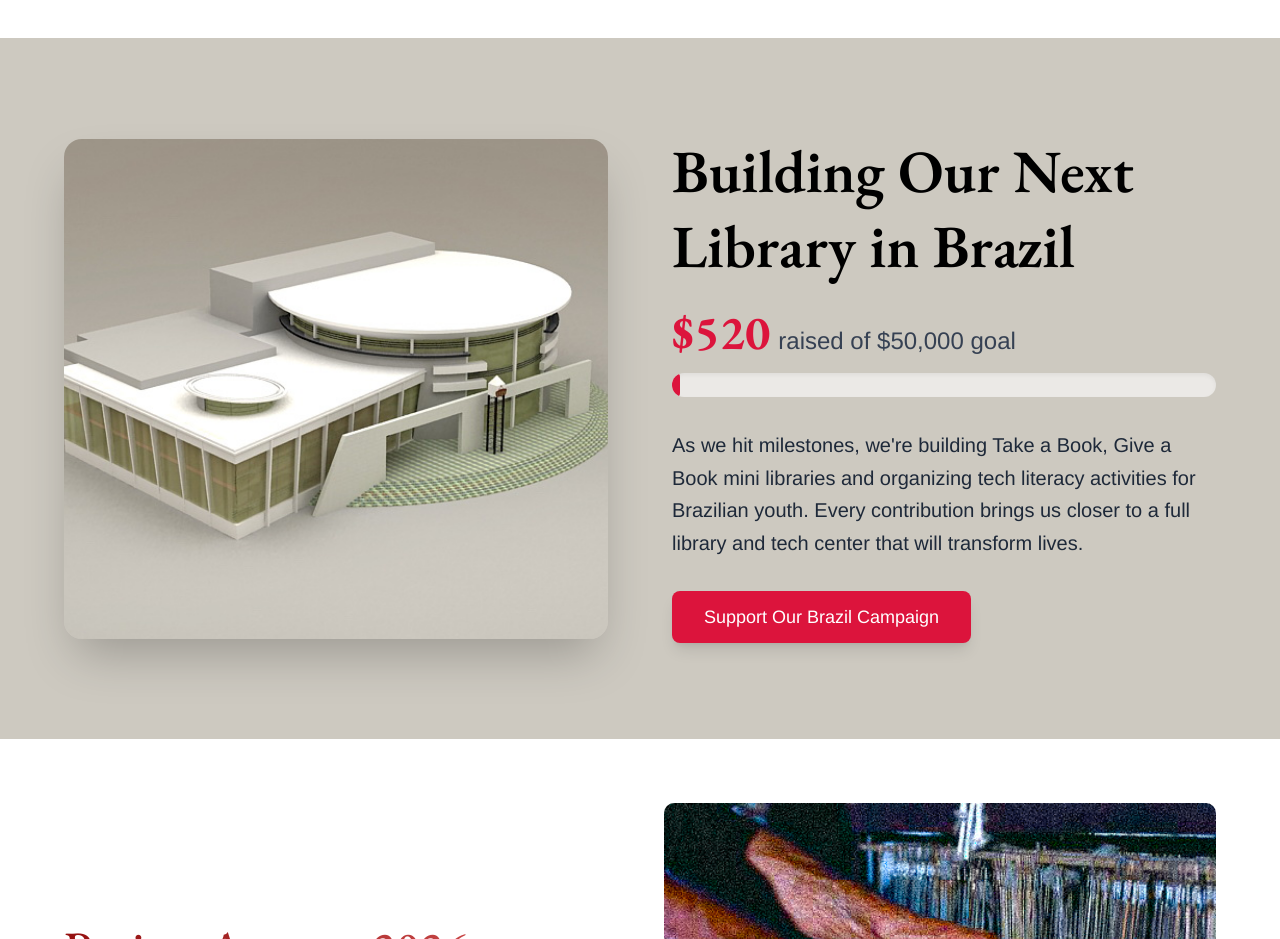
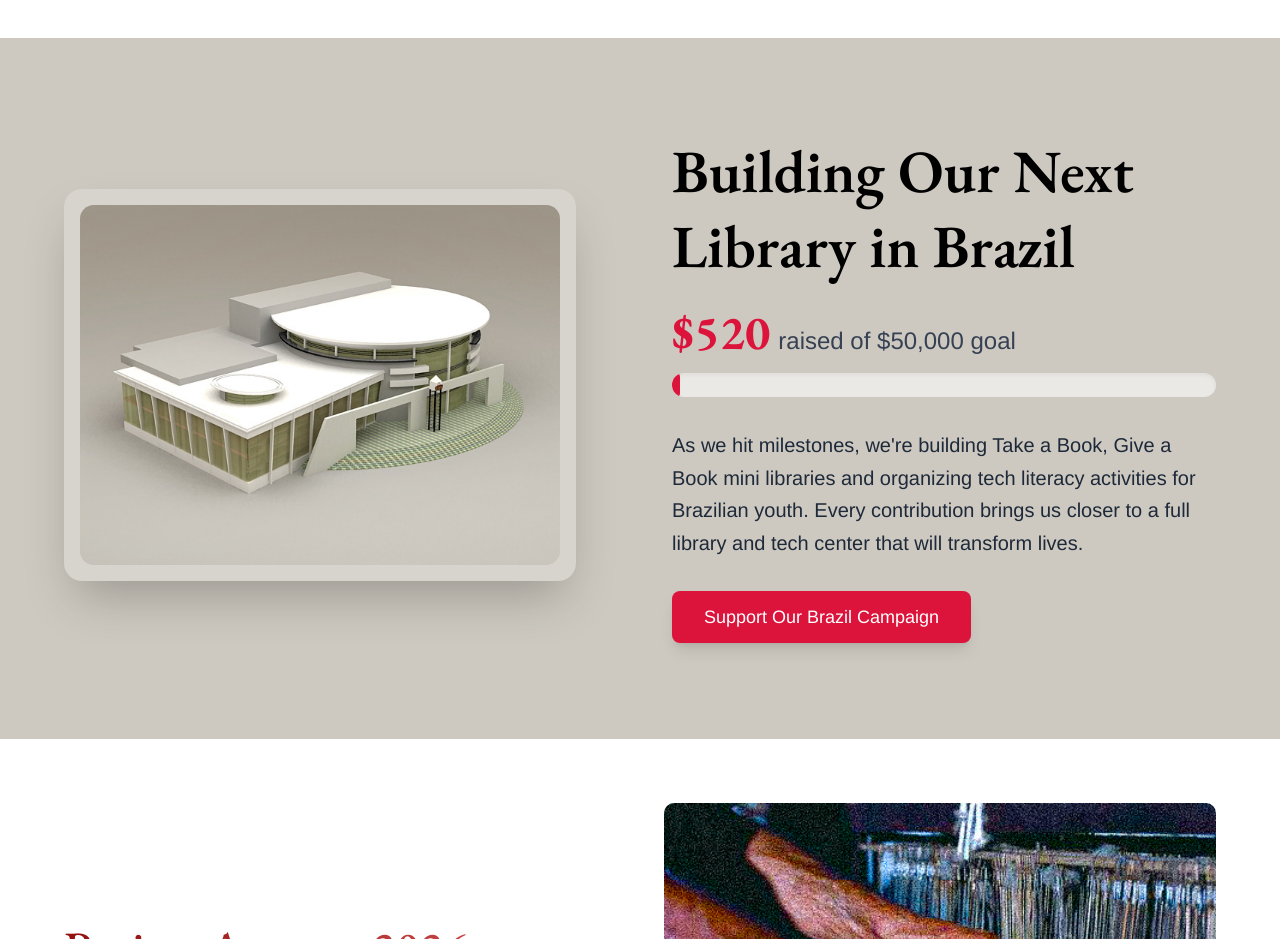
Before and after one commit to nikunjt0/librarycreate, a Next.js app: page / in a window 1280 px wide. Shown: the part 1300-2239 px from the top of the page. Built offline with nearby package versions, Linux system fonts and the light colour scheme.

Commit message:
image a bit smaller

```diff
--- a/app/page.tsx
+++ b/app/page.tsx
@@ -107,14 +107,17 @@ export default function Home() {
         <div className="max-w-7xl mx-auto px-8 sm:px-12 lg:px-16">
           <div className="grid grid-cols-1 lg:grid-cols-2 gap-12 lg:gap-16 items-center">
             {/* Left side: Image */}
-            <div className="relative w-full aspect-[4/3] lg:aspect-square lg:h-[500px] rounded-2xl overflow-hidden shadow-2xl">
-              <Image
-                src="/images/modern_library_3d.jpg"
-                alt="Modern library design for Brazil"
-                fill
-                className="object-cover"
-                priority
-              />
+            <div className="relative w-full max-w-lg mx-auto lg:mx-0">
+              <div className="relative rounded-2xl bg-white/20 p-4 shadow-2xl inline-block">
+                <Image
+                  src="/images/modern_library_3d.jpg"
+                  alt="Modern library design for Brazil"
+                  width={700}
+                  height={525}
+                  className="rounded-xl max-w-full h-auto"
+                  priority
+                />
+              </div>
             </div>
 
             {/* Right side: Traction Content */}
```
